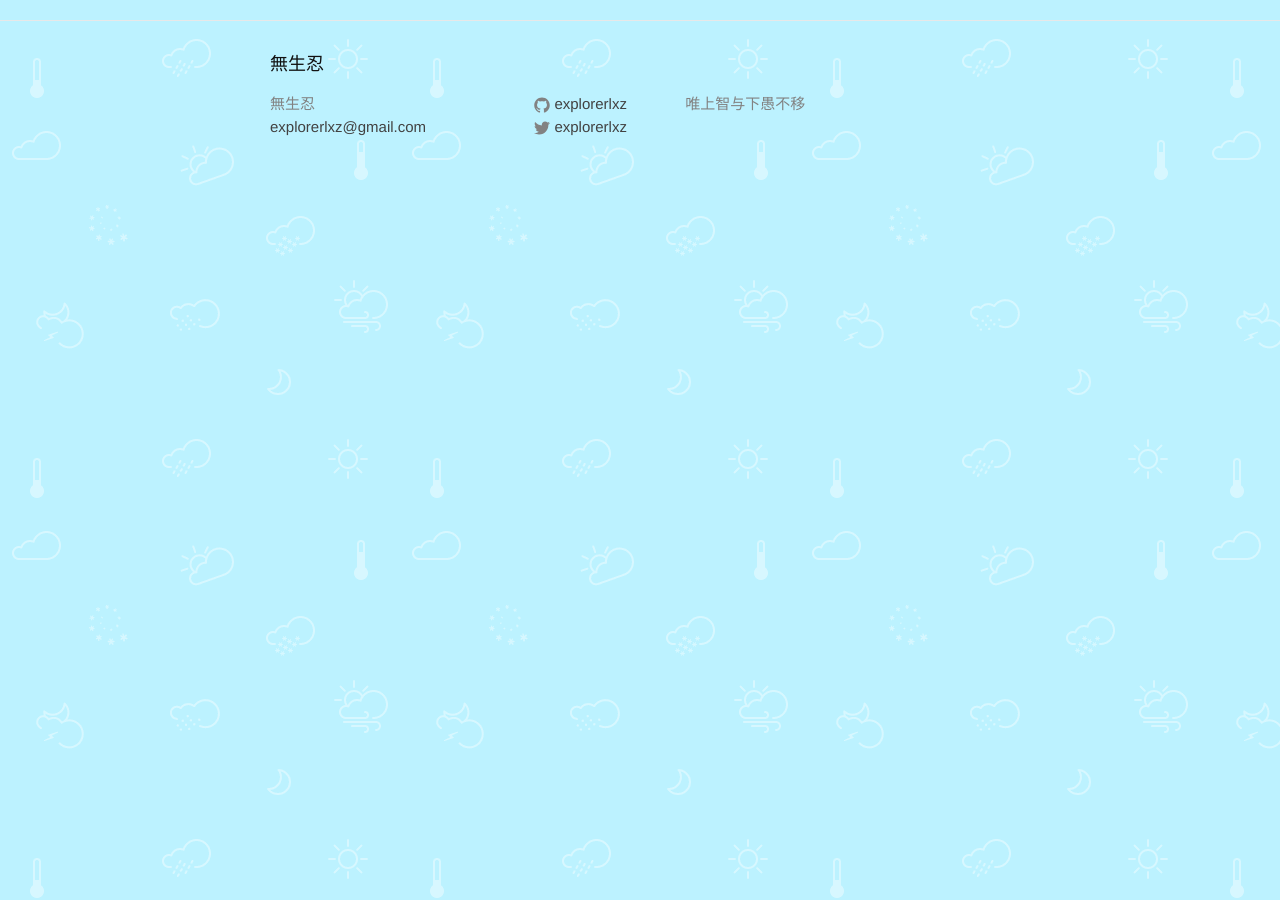
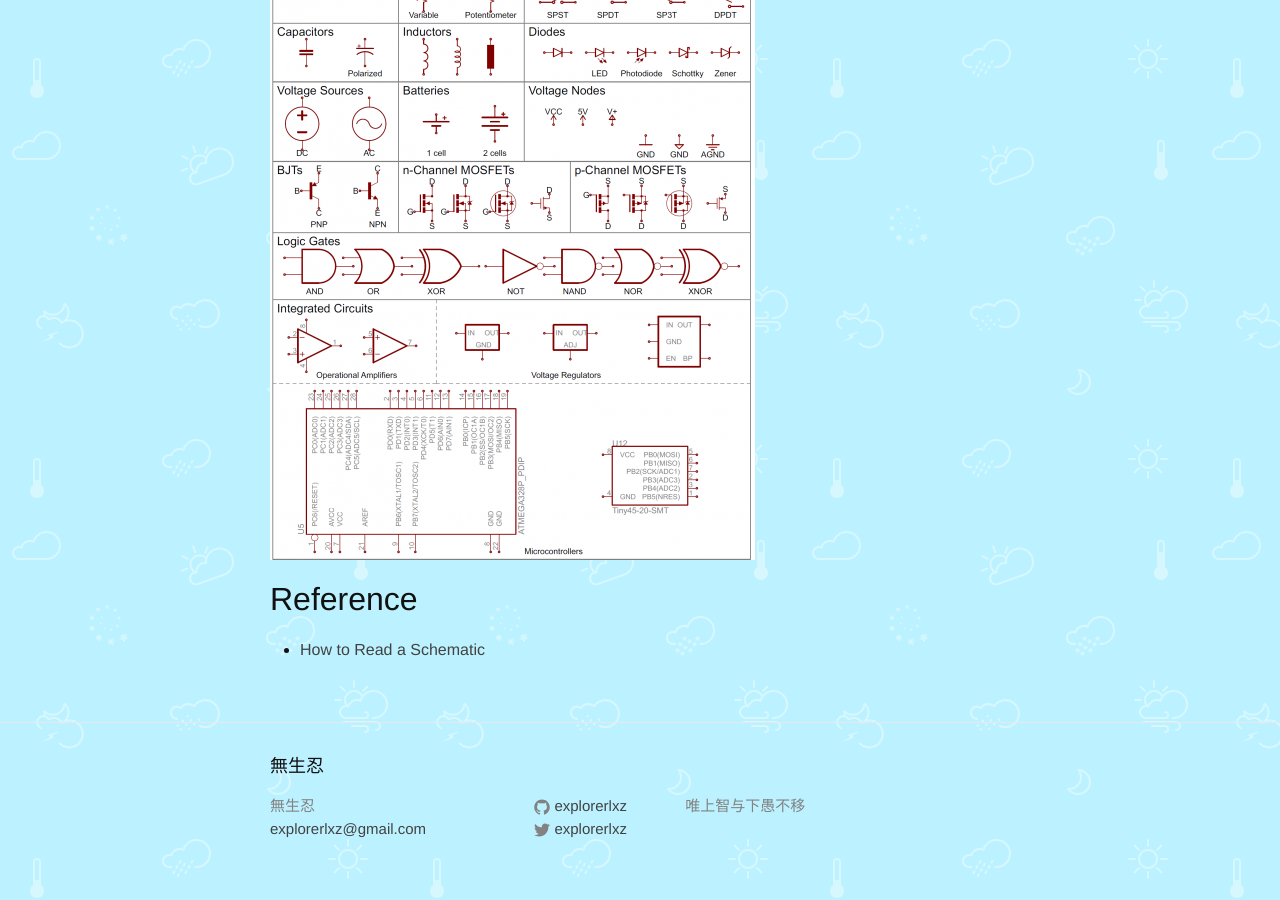
Before and after one commit to explorerlxz/explorerlxz.github.io, a Jekyll site: the page built from _posts/2016-12-10-集成電路.md, in a window 1280 px wide and 900 px high, scrolled down 685 px. Built offline with Jekyll 4.4.1, drawn with Linux system fonts in a browser that asks for light colours.

Commit message:
Integrated circuit

```diff
--- a/_posts/2016-12-10-集成電路.md
+++ b/_posts/2016-12-10-集成電路.md
@@ -21,3 +21,9 @@
 Gold(金)|-|5%|
 Silver(銀)|-|10%|
 -|-|20%|
+
+![](https://explorerlxz.github.io/images/IC/symbols.png)
+
+## Reference
+
+ - [How to Read a Schematic](https://learn.sparkfun.com/tutorials/how-to-read-a-schematic)
```
Also changed, not shown: images/IC/symbols.png (added).
